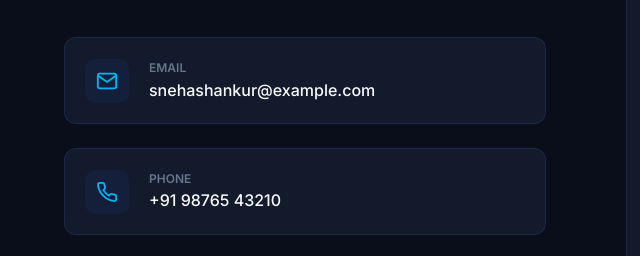
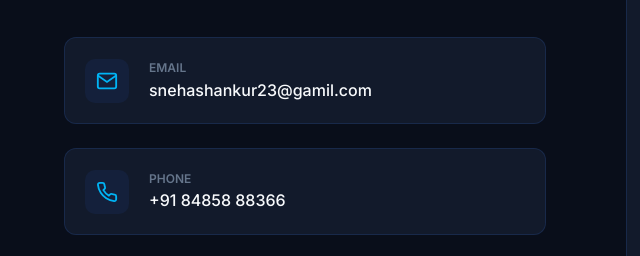
Before and after one commit to snehashankur/sneha-portfolio, a plain HTML site: page index.html in a window 1280 px wide. Shown: the part 5355-5611 px from the top of the page, 0-640 px from the left. Drawn offline with Linux system fonts and the light colour scheme.

Commit message:
Updated contact information

```diff
--- a/index.html
+++ b/index.html
@@ -599,7 +599,7 @@
                             </div>
                             <div class="channel-details">
                                 <span class="channel-label">Email</span>
-                                <a href="mailto:snehashankur@example.com" class="channel-value">snehashankur@example.com</a>
+                                <a href="mailto:snehashankur23@gamil.com" class="channel-value">snehashankur23@gamil.com</a>
                             </div>
                         </div>
 
@@ -610,7 +610,7 @@
                             </div>
                             <div class="channel-details">
                                 <span class="channel-label">Phone</span>
-                                <a href="tel:+919876543210" class="channel-value">+91 98765 43210</a>
+                                <a href="tel:+918485888366" class="channel-value">+91 84858 88366</a>
                             </div>
                         </div>
 
--- a/script.js
+++ b/script.js
@@ -247,7 +247,7 @@ document.addEventListener('DOMContentLoaded', () => {
             const resumeContent = `
 SNEHA SHANKUR
 AI & Data Science Student | Python Developer | Software Developer
-Email: snehashankur@example.com | Phone: +91 98765 43210
+Email: snehashankur23@gamil.com | Phone: +91 8485888366
 GitHub: https://github.com/SnehaShankur | LinkedIn: https://linkedin.com/in/snehashankur
 
 =========================================
```
